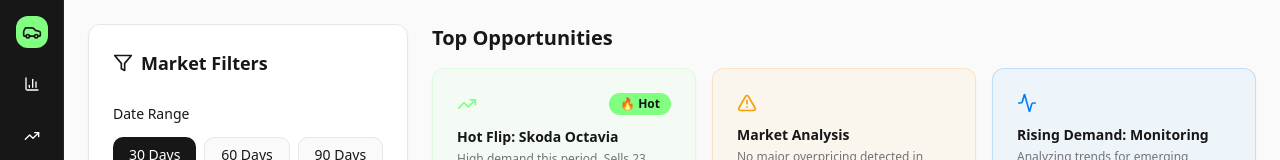
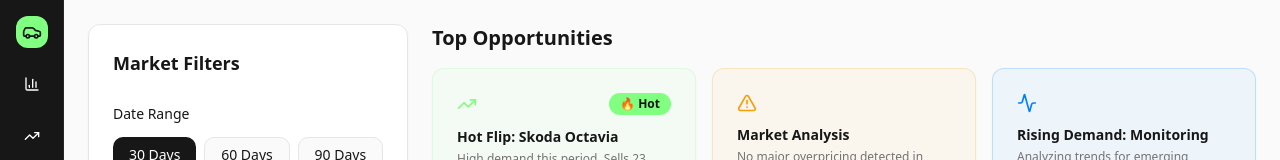
Before and after one commit to divljak/car-trend-studio, a React (Vite) app: page / in a window 1280 px wide. Shown: the top 160 px of the page. Built offline with nearby package versions, Linux system fonts and the light colour scheme.

Commit message:
Remove icon from filters
Remove the icon element from the filters panel in the dashboard.

```diff
--- a/src/components/dashboard/FiltersPanel.tsx
+++ b/src/components/dashboard/FiltersPanel.tsx
@@ -10,7 +10,6 @@ export const FiltersPanel = () => {
   return (
     <Card className="w-80 p-6 h-fit">
       <div className="flex items-center gap-2 mb-6">
-        <Filter className="h-5 w-5 text-primary" />
         <h2 className="text-lg font-semibold">Market Filters</h2>
       </div>
 
```
